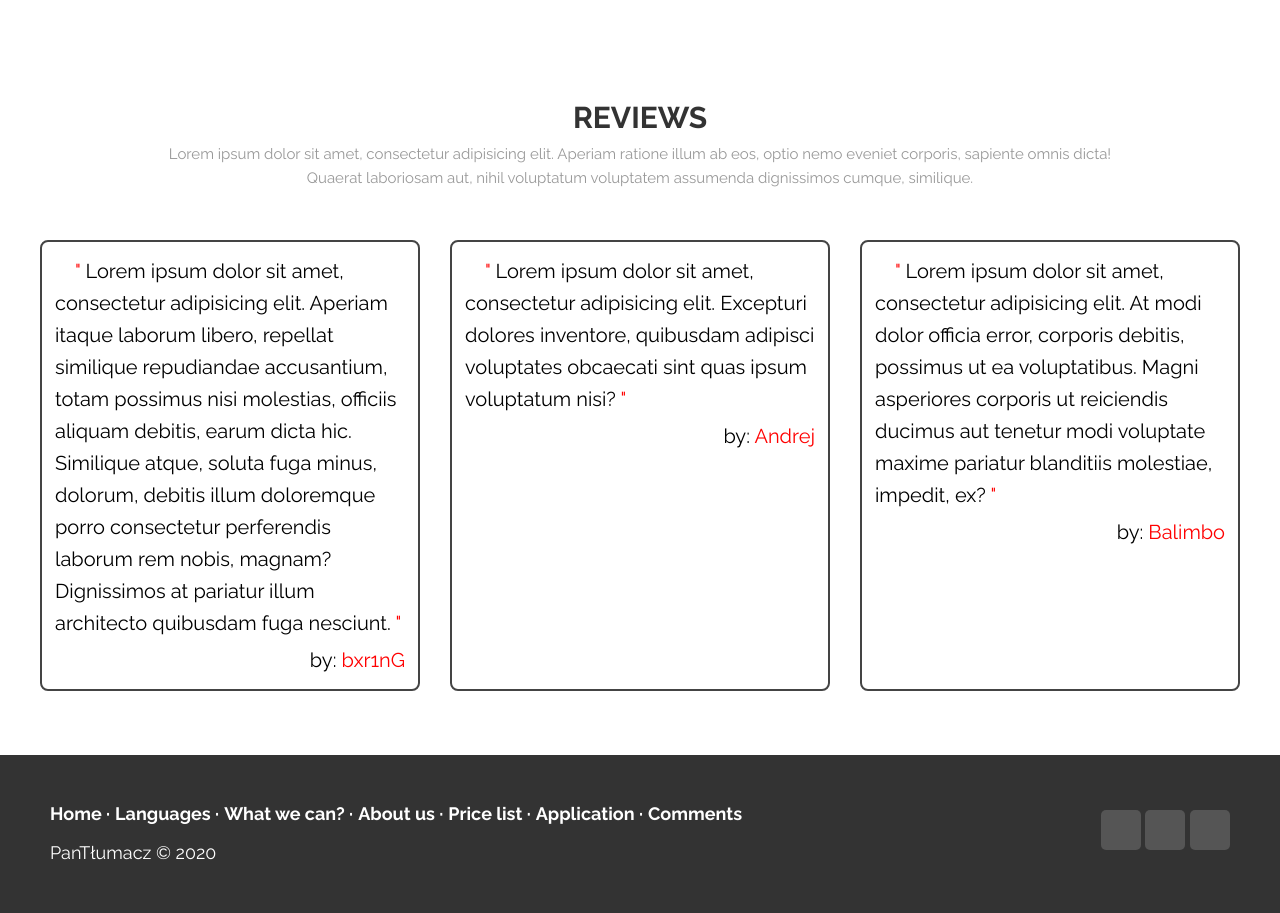
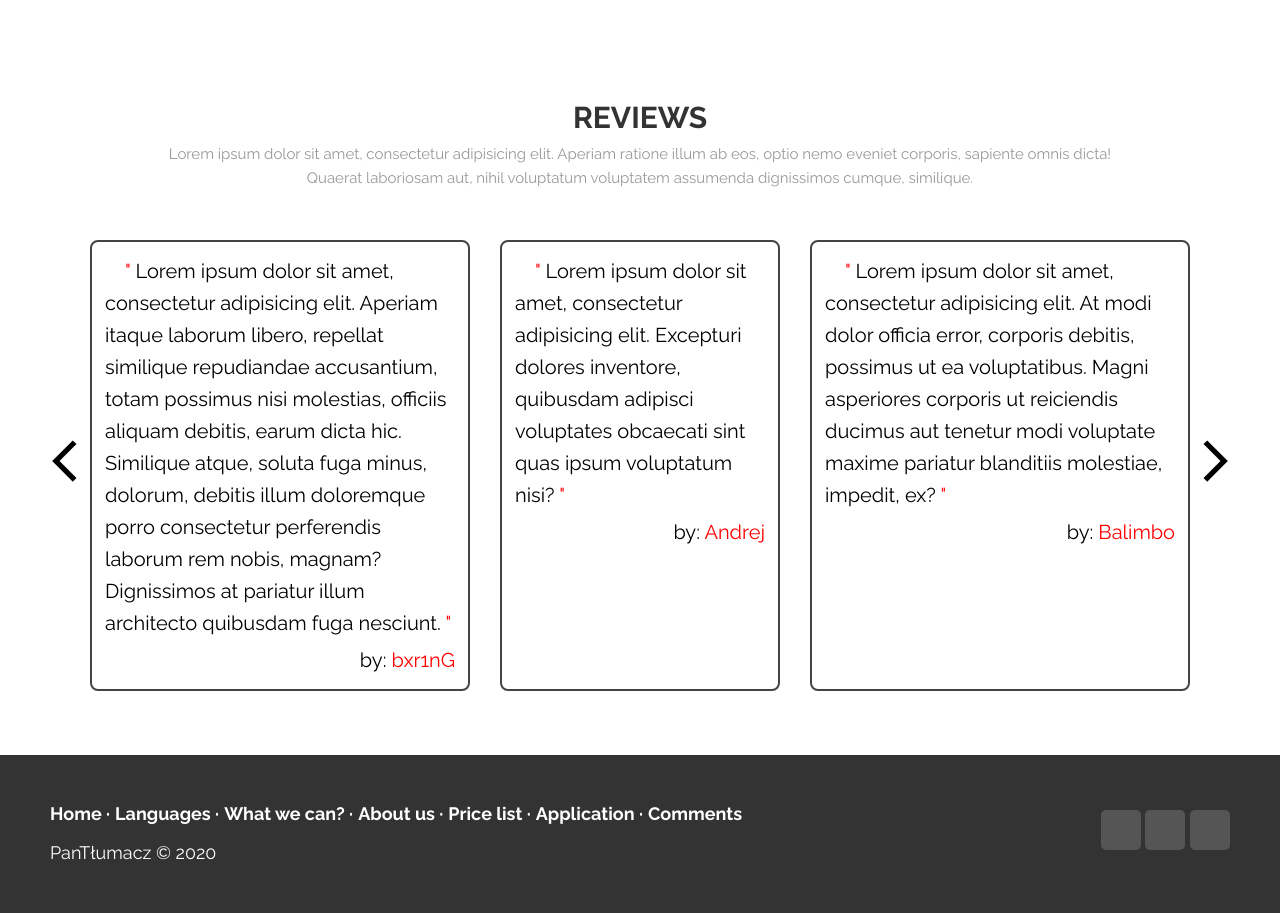
Before and after one commit to Balimbo/PanTlumacz, a PHP site: page / in a window 1280 px wide. Shown: the part 3752-4665 px from the top of the page. Run offline with PHP 8.4, Linux system fonts and the light colour scheme.

Commit message:
Стрелки для отзывов
Да, они самые (немного кривые)

```diff
--- a/css/reviews.css
+++ b/css/reviews.css
@@ -1,5 +1,4 @@
 .reviews {
-    margin-top: 50px;
     display: flex;
     justify-content: space-between;
     flex-wrap: nowrap;
@@ -7,10 +6,20 @@
 
 .reviews__item {
     padding: 13px;
-    width: 380px;
+    margin-left: 15px;
+    margin-right: 15px;
+    max-width: 380px;
     border: 2px solid #444;
     border-radius: 8px;
     display: table;
+}
+
+.reviews__item:first-child {
+    margin-left: 0px;
+}
+
+.reviews__item:last-child {
+    margin-right: 0px;
 }
 
 .reviews__text {
@@ -38,3 +47,26 @@
     color: black;
     content: "by: ";
 }
+
+.reviews__window {
+    display: inline-flex;
+    flex-wrap: nowrap;
+}
+
+.reviews__arrow {
+    display: flex;
+}
+
+.reviews__pic {
+    width: 50px;
+    margin: auto;
+}
+
+.reviews__button {
+    padding: 0;
+    border: none;
+    font: inherit;
+    color: inherit;
+    background-color: transparent;
+    cursor: pointer;
+}
--- a/index.php
+++ b/index.php
@@ -400,6 +400,14 @@
             </div>
         </div>
 
+        <div class="reviews__window">
+
+            <div class="reviews__arrow">
+                <button class="reviews__button">
+                    <img class="reviews__pic" src="images/arrow_left.svg">
+                </button>
+            </div>
+
             <div class="reviews">
 
                 <div class="reviews__item">
@@ -427,6 +435,14 @@
                     <div class="reviews__author">
                         Balimbo
                     </div>
+                </div>
+
+            </div>
+
+            <div class="reviews__arrow">
+                <button class="reviews__button">
+                    <img class="reviews__pic" src="images/arrow_right.svg">
+                </button>
             </div>
 
         </div>
```
Lines whose indentation alone changed are shown as unchanged.
